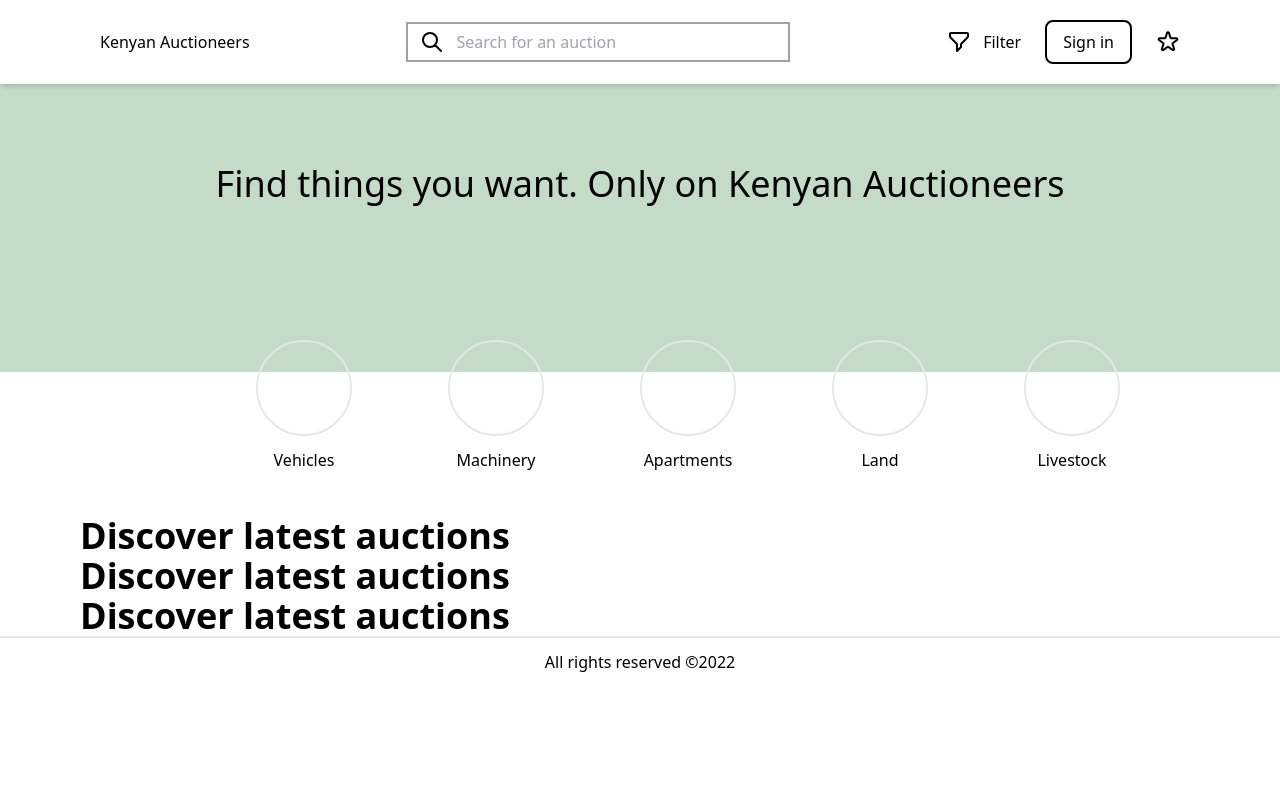
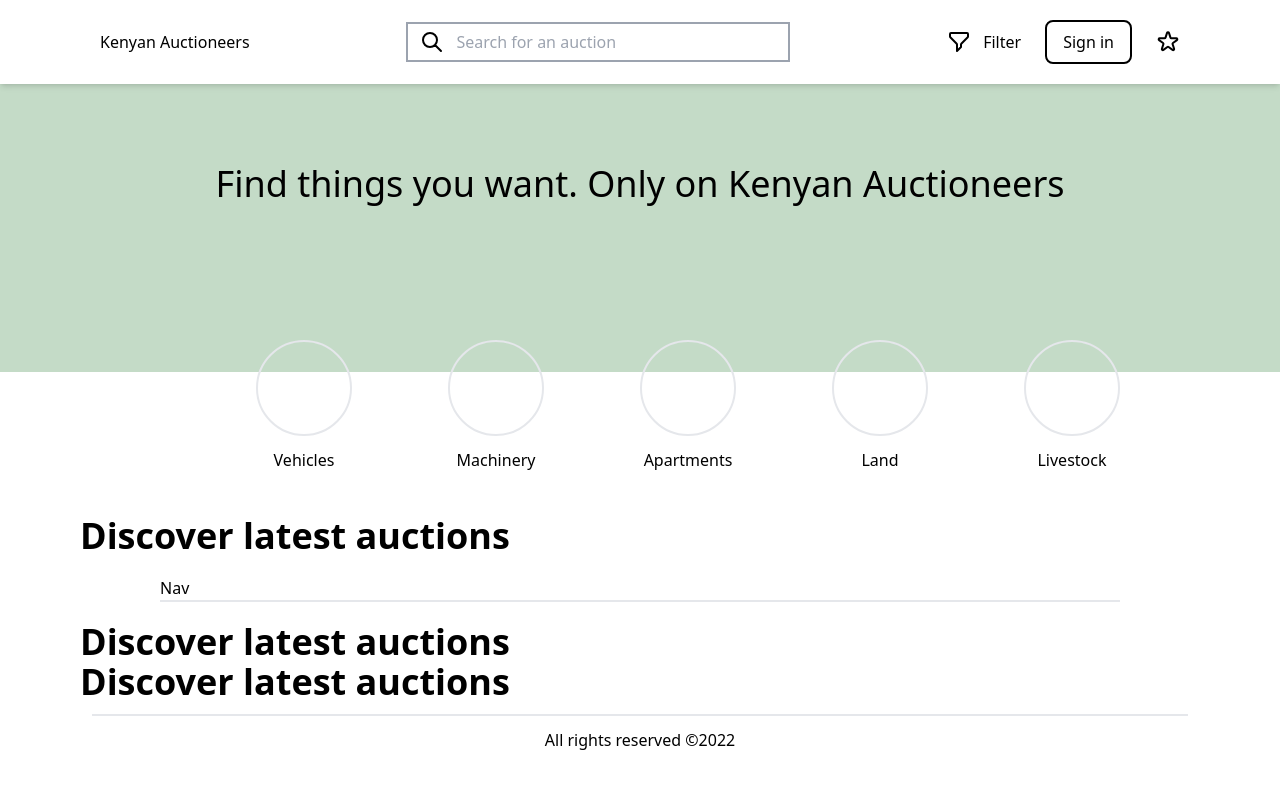
Before and after one commit to Mogakamo/kenya-auctioneers, a Next.js app: page / in a window 1280 px wide. Shown: the top 788 px of the page. Built offline with nearby package versions, Linux system fonts and the light colour scheme.

Commit message:
build: adding the categories navigation

```diff
--- a/modules/components/landing/Products.tsx
+++ b/modules/components/landing/Products.tsx
@@ -1,9 +1,11 @@
 import React from 'react'
+import CategoriesNav from '../navigation/CategoriesNav'
 
 const Products = () => {
   return (
     <div className='mt-36 mx-20'>
         <h1 className='text-4xl font-semibold'>Discover latest auctions</h1>
+        <CategoriesNav />
         <h1 className='text-4xl font-semibold'>Discover latest auctions</h1>
         <h1 className='text-4xl font-semibold'>Discover latest auctions</h1>
     </div>
--- /dev/null
+++ b/modules/components/navigation/CategoriesNav.tsx
@@ -0,0 +1,11 @@
+import React from 'react'
+
+const CategoriesNav = () => {
+  return (
+    <div className='my-5 mx-20 border-b-2'>
+        Nav
+    </div>
+  )
+}
+
+export default CategoriesNav
--- a/modules/components/reusables/Footer.tsx
+++ b/modules/components/reusables/Footer.tsx
@@ -3,8 +3,8 @@ import React from "react";
 const Footer = () => {
   return (
     <div className="w-full">
-      <div className="border-t-2 w-full p-3">
-        <p className="text-center">All rights reserved &copy;2022</p>
+      <div className=" w-full p-3">
+        <p className="text-center border-t-2 mx-20 p-3">All rights reserved &copy;2022</p>
       </div>
     </div>
   );
```
